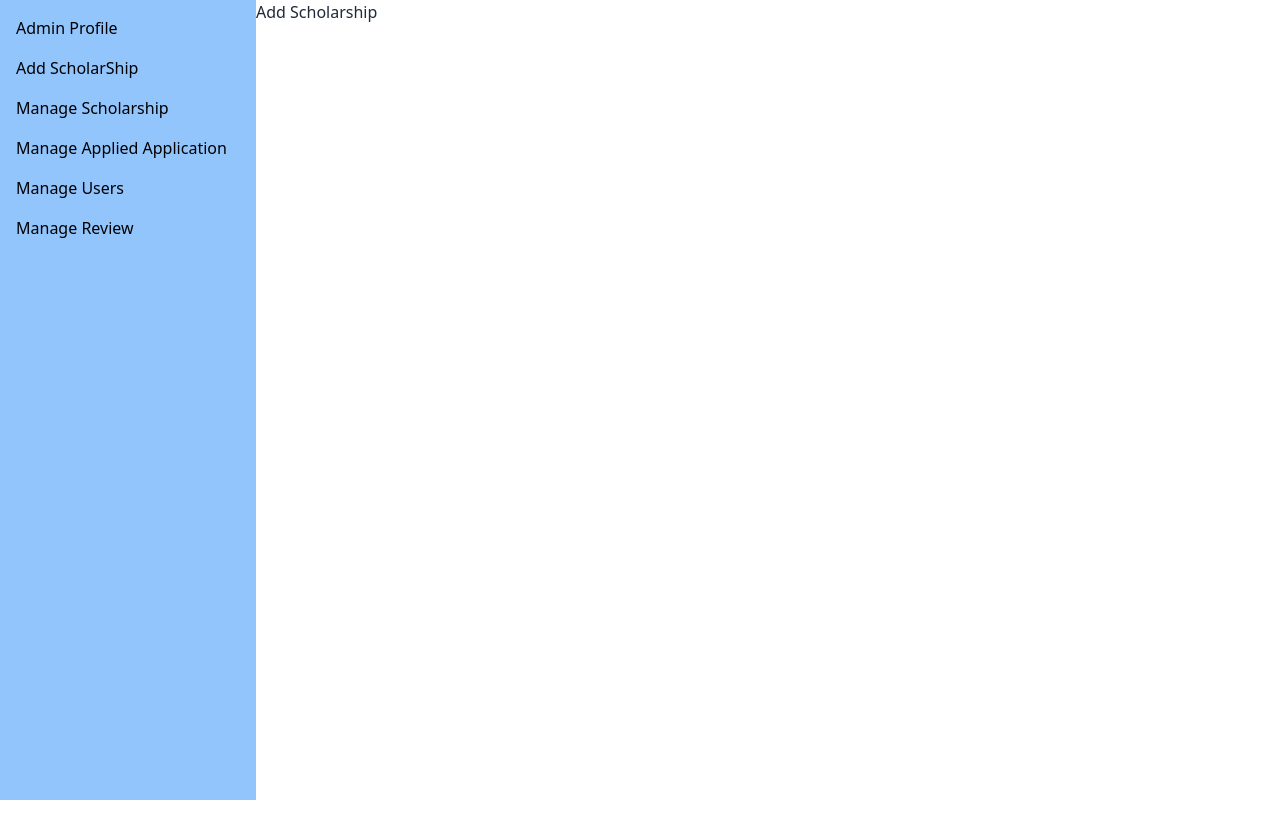
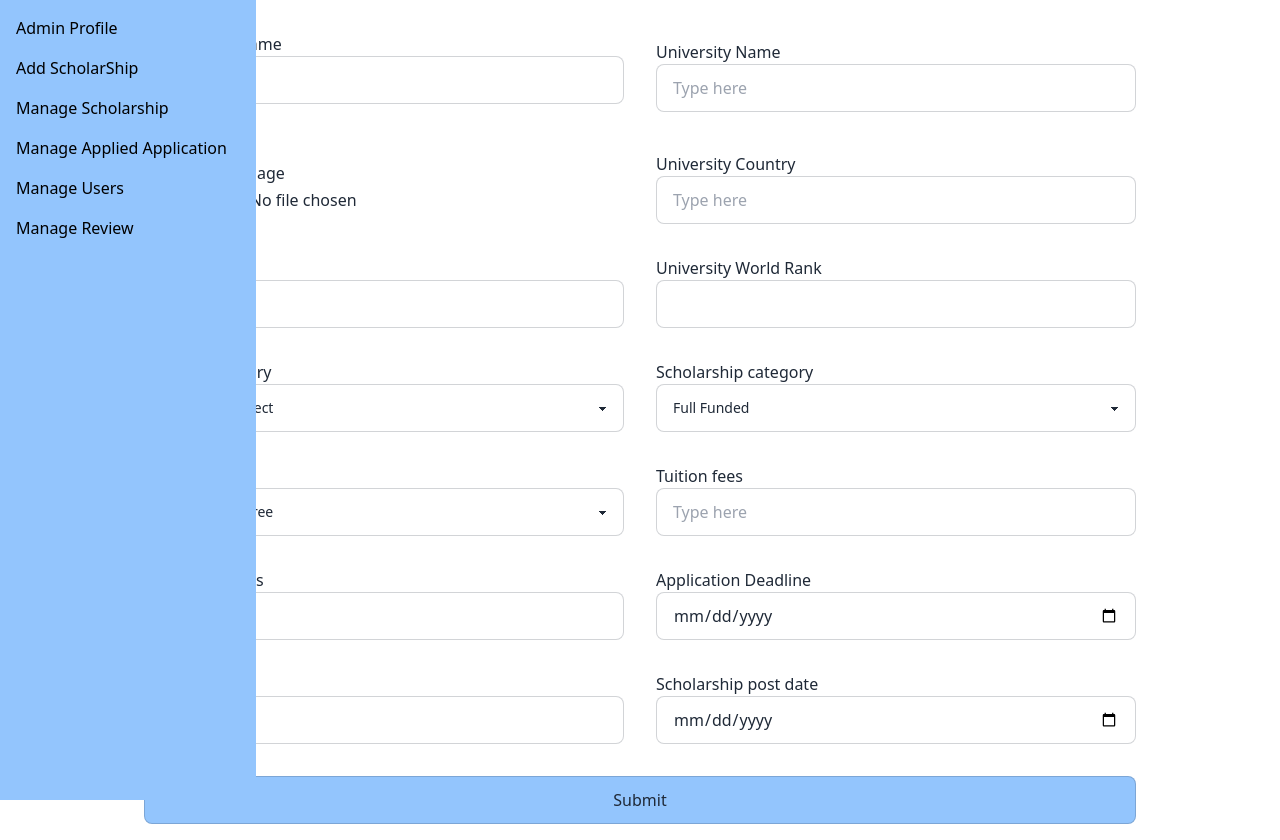
Before and after one commit to SakibHasan7439/DreamBloom-Scholarship-client, a React (Vite) app: page /dashboard/addScholarShip in a window 1280 px wide. Before the commit the page ends 800 px from the top, so only its background shows below. Built offline with nearby package versions, Linux system fonts and the light colour scheme; no server answers; sample sign-in values are in the browser's storage.

Commit message:
scholarship stored in the database successfully

```diff
--- a/package.json
+++ b/package.json
@@ -22,6 +22,7 @@
     "react-loader-spinner": "^6.1.6",
     "react-router-dom": "^7.1.1",
     "sort-by": "^1.2.0",
+    "sweetalert2": "^11.15.10",
     "swiper": "^11.2.1"
   },
   "devDependencies": {
--- a/src/Dashboard/AddScholarShip/AddScholarShip.jsx
+++ b/src/Dashboard/AddScholarShip/AddScholarShip.jsx
@@ -1,9 +1,205 @@
+import axios from "axios";
+import { useForm } from "react-hook-form";
+import UseAuth from "../../hooks/UseAuth";
+import UseAxiosSecure from "../../hooks/UseAxiosSecure";
+import Swal from "sweetalert2";
+
 const AddScholarShip = () => {
-    return (
-        <div>
-            <h2>Add Scholarship</h2>
+    const { user } = UseAuth();
+    const { register, handleSubmit} = useForm();
+    const axiosSecure = UseAxiosSecure();
+
+    const onSubmit = async(data) => {
+        const imageFile = {image: data.image[0]};
+        const res = await axios.post(`https://api.imgbb.com/1/upload?key=${import.meta.env.VITE_IMGBB_API_KEY}`, imageFile, {
+            headers: {
+                'content-type': 'multipart/form-data'
+            }
+        });
+
+        if(res.data.success) {
+            const scholarshipData = {
+                scholarshipName: data.scholarshipName,
+                universityName: data.universityName,
+                image: res.data.data.display_url,
+                universityCountry: data.universityCountry,
+                universityCity: data.universityCity,
+                subjectCategory: data.subjectCategory,
+                scholarshipCategory: data.scholarshipCategory,
+                tuitionFees: data.tuitionFees,
+                applicationFees: parseFloat(data.applicationFees),
+                universityWorldRank: data.universityWorldRank,
+                applicationDeadline: data.applicationDeadline,
+                serviceCharge: parseFloat(data.serviceCharge),
+                postDate: data.postDate,
+                degree: data.degree,
+                postedEmail: user.email
+
+            }
+            const scholarshipResponse = await axiosSecure.post('/scholarships', scholarshipData);
+            if(scholarshipResponse.data.insertedId) {
+                Swal.fire({
+                    title: "Successful",
+                    text: "Data stored Successful",
+                    icon: "success"
+                  });
+            }
+        }
+    }
+
+  return (
+    <div>
+      <form onSubmit={handleSubmit(onSubmit)} className="flex flex-wrap items-center flex-col md:flex-row">
+        <div className="md:w-1/2 p-4">
+          <label>ScholarShip Name</label>
+          <input
+            type="text"
+            placeholder="Type here"
+            {...register("scholarshipName")}
+            className="input input-bordered w-full block mb-4"
+          />
         </div>
-    );
+
+        <div className="md:w-1/2 p-4">
+          <label>University Name</label>
+          <input
+            type="text"
+            {...register("universityName")}
+            placeholder="Type here"
+            className="input input-bordered w-full block"
+          />
+        </div>
+
+        <div className="md:w-1/2 p-4">
+          <label>ScholarShip Image</label>
+          <input
+            type="file"
+            accept="Image/*"
+            {...register("image", { required: true })}
+            placeholder="Type here"
+            className="w-full block"
+          />
+        </div>
+
+        <div className="md:w-1/2 p-4">
+          <label>University Country</label>
+          <input
+            type="text"
+            placeholder="Type here"
+            {...register("universityCountry")}
+            className="input input-bordered block w-full"
+          />
+        </div>
+
+        <div className="md:w-1/2 p-4">
+          <label>University City</label>
+          <input
+            type="text"
+            {...register("universityCity")}
+            className="input input-bordered block w-full"
+          />
+        </div>
+
+        <div className="md:w-1/2 p-4">
+          <label>University World Rank</label>
+          <input
+            type="text"
+            {...register("universityWorldRank")}
+            className="input input-bordered block w-full"
+          />
+        </div>
+
+        <div className="md:w-1/2 p-4">
+          <label>Subject Category</label>
+          <select defaultValue={"default"} {...register("subjectCategory")} className="select select-bordered w-full">
+            <option disabled value={"default"}>
+            Choose a Subject
+            </option>
+            <option>Agriculture</option>
+            <option>Engineering</option>
+            <option>Doctor</option>
+          </select>
+        </div>
+
+        <div className="md:w-1/2 p-4">
+          <label>Scholarship category</label>
+          <select {...register("scholarshipCategory")} className="select select-bordered w-full">
+            <option disabled value={"default"}>
+            Choose a ScholarShip
+            </option>
+            <option>Full Funded</option>
+            <option>Partial</option>
+            <option>Self Funded</option>
+          </select>
+        </div>
+
+        <div className="md:w-1/2 p-4">
+          <label>Degree </label>
+          <select defaultValue={"default"} {...register("degree")} className="select select-bordered w-full">
+            <option disabled value={"default"}>
+            Choose a Degree
+            </option>
+            <option>Diploma</option>
+            <option>Bachelor</option>
+            <option>Masters</option>
+          </select>
+        </div>
+
+        <div className="md:w-1/2 p-4">
+          <label>Tuition fees</label>
+          <input
+            type="text"
+            {...register("tuitionFees")}
+            placeholder="Type here"
+            className="input input-bordered block w-full"
+          />
+        </div>
+
+        <div className="md:w-1/2 p-4">
+          <label>Application fees</label>
+          <input
+            type="number"
+            {...register("applicationFees")}
+            placeholder="Type here"
+            className="input input-bordered block w-full"
+          />
+        </div>
+
+        <div className="md:w-1/2 p-4">
+          <label>Application Deadline</label>
+          <input
+            type="date"
+            {...register("applicationDeadline")}
+            placeholder="Type here"
+            className="input input-bordered block w-full"
+          />
+        </div>
+
+        <div className="md:w-1/2 p-4">
+          <label>Service charge</label>
+          <input
+            type="number"
+            {...register("serviceCharge")}
+            placeholder="Type here"
+            className="input input-bordered block w-full"
+          />
+        </div>
+
+        <div className="md:w-1/2 p-4">
+          <label>Scholarship post date</label>
+          <input
+            type="date"
+            {...register("postDate")}
+            placeholder="Type here"
+            className="input input-bordered block w-full"
+          />
+        </div>
+        <div className="w-full p-4">
+            <input type="submit" className="input bg-[#93c5fd] transition cursor-pointer hover:bg-[#386eac] input-bordered block w-full" />
+        </div>
+      </form>
+    </div>
+  );
 };
 
 export default AddScholarShip;
--- a/src/Layouts/Dashboard.jsx
+++ b/src/Layouts/Dashboard.jsx
@@ -2,27 +2,28 @@ import { NavLink, Outlet } from "react-router-dom";
 
 const Dashboard = () => {
     const isAdmin = true;
+
     return (
-        <div className="flex flex-col md:flex-row">
-            <div className="w-64 h-screen p-4 bg-[#93c5fd] text-black">
+        <div className="flex flex-col gap-8 md:flex-row">
+            <div className="w-64 h-screen fixed left-0 z-40 p-4 bg-[#93c5fd] text-black">
                 {
                     isAdmin ? <ul className="flex flex-col gap-4">
-                        <li><NavLink to={"adminProfile"}>Admin Profile</NavLink></li>
-                        <li><NavLink to={"addScholarShip"}>Add ScholarShip</NavLink></li>
-                        <li><NavLink to={"manageScholarShip"}>Manage Scholarship</NavLink></li>
-                        <li><NavLink to={"manageApplication"}>Manage Applied Application</NavLink></li>
-                        <li><NavLink to={"manageUsers"}>Manage Users</NavLink></li>
-                        <li><NavLink to={"manageReview"}>Manage Review</NavLink></li>
+                        <li><NavLink to={"/dashboard/adminProfile"}>Admin Profile</NavLink></li>
+                        <li><NavLink to={"/dashboard/addScholarShip"}>Add ScholarShip</NavLink></li>
+                        <li><NavLink to={"/dashboard/manageScholarShip"}>Manage Scholarship</NavLink></li>
+                        <li><NavLink to={"/dashboard/manageApplication"}>Manage Applied Application</NavLink></li>
+                        <li><NavLink to={"/dashboard/manageUsers"}>Manage Users</NavLink></li>
+                        <li><NavLink to={"/dashboard/manageReview"}>Manage Review</NavLink></li>
                     </ul>
 
                     : <ul className="flex flex-col gap-4">
-                        <li><NavLink to={"/myProfile"}>My Profile</NavLink></li>
-                        <li><NavLink to={"/myApplication"}>My Application</NavLink></li>
-                        <li><NavLink to={"/myReview"}>My Review</NavLink></li>
+                        <li><NavLink to={"/dashboard/myProfile"}>My Profile</NavLink></li>
+                        <li><NavLink to={"/dashboard/myApplication"}>My Application</NavLink></li>
+                        <li><NavLink to={"/dashboard/myReview"}>My Review</NavLink></li>
                     </ul>
                 }
             </div>
-            <div className="flex-1">
+            <div className="flex-1 max-w-5xl mt-4 mx-auto w-full">
                 <Outlet></Outlet>
             </div>
         </div>
--- a/src/Pages/Register/Register.jsx
+++ b/src/Pages/Register/Register.jsx
@@ -17,7 +17,6 @@ const Register = () => {
         const image = value.image[0];
         const formData = new FormData();
         formData.append('image', image);
-        console.log(value.email, value.password);
         const {data} = await axios.post(`https://api.imgbb.com/1/upload?key=${import.meta.env.VITE_IMGBB_API_KEY}`, formData);
         const image_url = data.data.display_url;
 
--- a/src/Routes/Routes.jsx
+++ b/src/Routes/Routes.jsx
@@ -39,7 +39,7 @@ const Routes = createBrowserRouter([
 
     // VIP admin route
     {
-      path: "dashboard",
+      path: "/dashboard",
       element: <PrivateRoute><Dashboard></Dashboard></PrivateRoute>,
     //incomplete...
       errorElement: <h2>page not found</h2>,
```
Also changed, not shown: src/assets/oxford.jpg (added), 1 other file (tests, documents, lock files or other folders).
